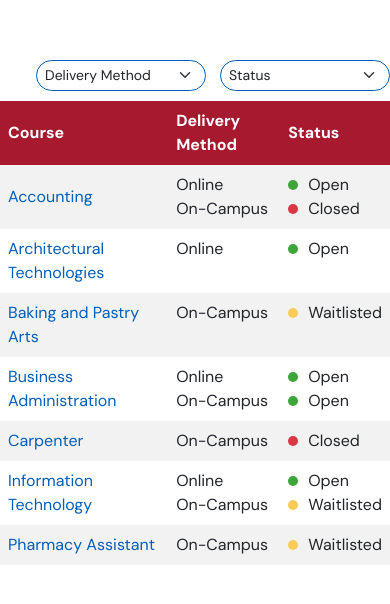
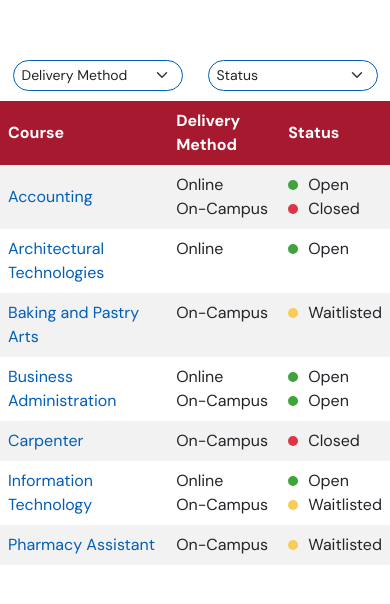
Before and after one commit to emilyconklin/code-challenge, a website with bundled scripts: page index.html in a window 390 px wide. Shown: the part 102-706 px from the top of the page. Built offline with nearby package versions, Linux system fonts and the light colour scheme.

Commit message:
add media queries

```diff
--- a/styles/sass/main.scss
+++ b/styles/sass/main.scss
@@ -65,3 +65,12 @@ select.form-select {
     border-radius: 19px;
     border: 1px solid $sait-blue;
 }
+
+@media screen and (max-width: 450px) {
+    .table-container .selection-container {
+      justify-content: space-around!important;
+    }
+    select.form-select{
+        margin-left:0px;
+    }
+}
```
Also changed, not shown: styles/sass/main.css, 1 other file.
